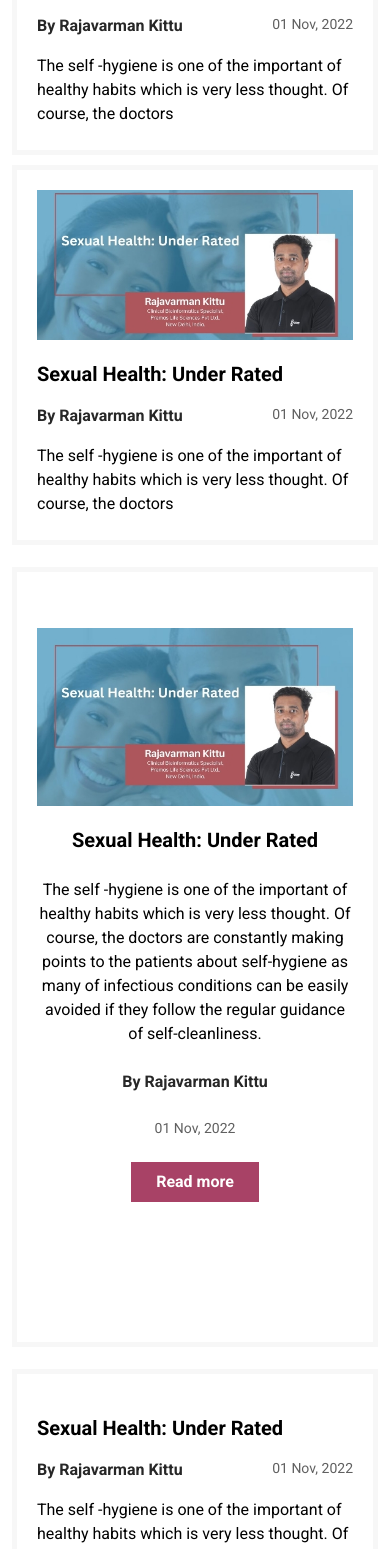
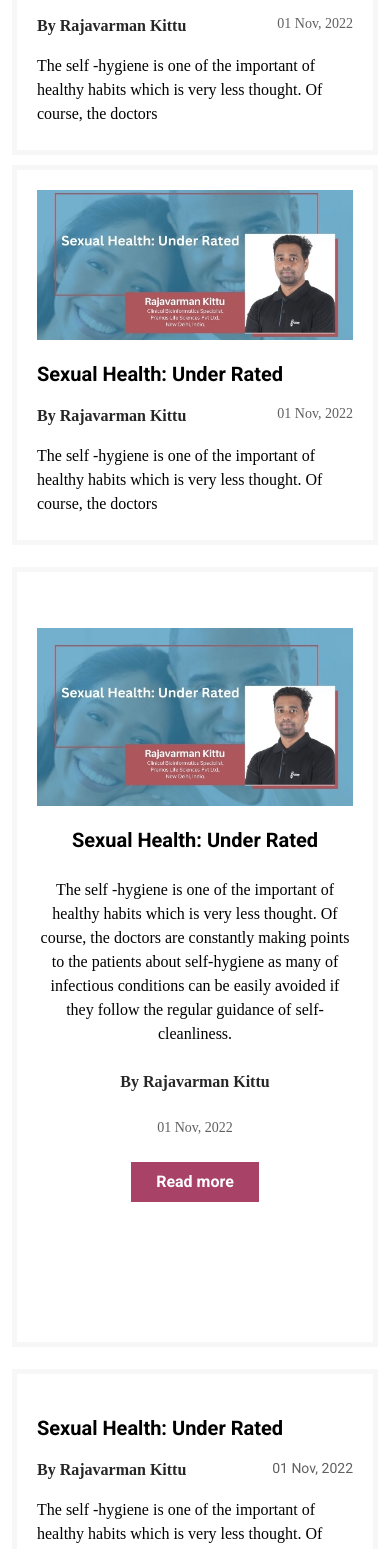
Before and after one commit to premshetty/voh, a Next.js app: page /articleandblogs in a window 390 px wide. Shown: the part 432-1981 px from the top of the page. Built offline with nearby package versions, Linux system fonts and the light colour scheme; a web font is replaced by a local one.

Commit message:
article and blogs page font changed and mobile responsive

```diff
--- a/components/articleandblogs/Cards.js
+++ b/components/articleandblogs/Cards.js
@@ -4,12 +4,12 @@ export const Card1 = () => {
         <div className={`${classes.IdeaLeaderCard2} h-[380px] md:w-[430px] p-5`}>
             <img className='h-[150px] w-full object-cover' src="/persons/banner2.jpg" alt="" />
             <div className=' flex flex-col gap-4 mt-5'>
-                <h2 className='font-bold text-xl'>Sexual Health: Under Rated</h2>
+                <h2 className='font-bold text-xl font-sans'>Sexual Health: Under Rated</h2>
                 <div className='w-full flex justify-between'>
-                    <p className='font-bold text-[#272727]'>By Rajavarman Kittu</p>
-                    <p className='text-[#606060] text-sm'>01 Nov, 2022</p>
+                    <p className='font-bold text-[#272727] font-proxima'>By Rajavarman Kittu</p>
+                    <p className='text-[#606060] text-sm font-proxima'>01 Nov, 2022</p>
                 </div>
-                <p className=''>The self -hygiene is one of the important of healthy habits which is very less thought. Of course, the doctors </p>
+                <p className='font-proxima'>The self -hygiene is one of the important of healthy habits which is very less thought. Of course, the doctors </p>
 
             </div>
         </div>
@@ -20,10 +20,10 @@ export const Card2 = () => {
         <div className={`${classes.IdeaLeaderCard2} h-[780px] md:w-[550px] py-14 px-5`}>
             <img src="/persons/banner2.jpg" alt="" />
             <div className=' flex flex-col gap-6 items-center mt-5'>
-                <h2 className='font-bold text-xl'>Sexual Health: Under Rated</h2>
-                <p className='text-center'>The self -hygiene is one of the important of healthy habits which is very less thought. Of course, the doctors are constantly making points to the patients about self-hygiene as many of infectious conditions can be easily avoided if they follow the regular guidance of self-cleanliness.</p>
-                <p className='font-bold text-[#272727]'>By Rajavarman Kittu</p>
-                <p className='text-[#606060] text-sm'>01 Nov, 2022</p>
+                <h2 className='font-bold text-xl font-sans'>Sexual Health: Under Rated</h2>
+                <p className='text-center font-proxima'>The self -hygiene is one of the important of healthy habits which is very less thought. Of course, the doctors are constantly making points to the patients about self-hygiene as many of infectious conditions can be easily avoided if they follow the regular guidance of self-cleanliness.</p>
+                <p className='font-bold text-[#272727] font-proxima'>By Rajavarman Kittu</p>
+                <p className='text-[#606060] text-sm font-proxima' >01 Nov, 2022</p>
                 <button className='h-10 w-32 bg-button_cta font-bold text-white'>Read more</button>
             </div>
         </div>
@@ -33,12 +33,12 @@ export const Card3 = () => {
     return (
         <div className={`${classes.IdeaLeaderCard2} h-[250px] md:w-[350px] p-5`}>
             <div className=' flex flex-col gap-4 mt-5'>
-                <h2 className='font-bold text-xl'>Sexual Health: Under Rated</h2>
+                <h2 className='font-bold text-xl font-sans'>Sexual Health: Under Rated</h2>
                 <div className='w-full flex justify-between'>
-                    <p className='font-bold text-[#272727]'>By Rajavarman Kittu</p>
+                    <p className='font-bold text-[#272727] font-proxima'>By Rajavarman Kittu</p>
                     <p className='text-[#606060] text-sm'>01 Nov, 2022</p>
                 </div>
-                <p className=''>The self -hygiene is one of the important of healthy habits which is very less thought. Of course, the doctors </p>
+                <p className='font-proxima'>The self -hygiene is one of the important of healthy habits which is very less thought. Of course, the doctors </p>
 
             </div>
         </div>
--- a/components/home/Navrbar2.js
+++ b/components/home/Navrbar2.js
@@ -56,8 +56,8 @@ const Navrbar2 = ({ childs }) => {
                             <ul className="absolute bg-white  py-6 px-10 w-auto whitespace-nowrap top-6 transform scale-0 group-hover:scale-100 transition duration-150 ease-in-out origin-top shadow-lg">
                                 <li className="text-sm hover:bg-slate-100 leading-8"><a className='font-[500] text-[black]' href="/idealeader">IDEA LEADER</a></li>
                                 <li className="text-sm hover:bg-slate-100 leading-8"><a className='font-[500] text-[black]' href="/brandinfocus">BRAND IN FOCUS</a></li>
+                                <li className="text-sm hover:bg-slate-100 leading-8"><a className='font-[500] text-[black]' href="/articleandblogs">ARTICLE AND BLOG</a></li>
                                 <li className="text-sm hover:bg-slate-100 leading-8"><a className='font-[500] text-[black]' href="/newsandpr">NEWS AND PR</a></li>
-                                <li className="text-sm hover:bg-slate-100 leading-8"><a className='font-[500] text-[black]' href="/articleandblogs">ARTICLE AND BLOG</a></li>
                             </ul>
 
                         </li>
@@ -119,8 +119,8 @@ const Navrbar2 = ({ childs }) => {
                                     <div className='mt-5 flex flex-col gap-3'>
                                         <a href='/idealeader' className='font-[500] text-[black] text-sm'>IDEA LEADER</a>
                                         <a href='/brandinfocus' className='font-[500] text-[black] text-sm'>BRAND IN FOCUS</a>
+                                        <a href='/articleandblogs' className='font-[500] text-[black] text-sm'>ARTICLE AND BLOG</a>
                                         <a href='/newsandpr' className='font-[500] text-[black] text-sm'>NEWS AND PR</a>
-                                        <a href='/articleandblogs' className='font-[500] text-[black] text-sm'>ARTICLE AND BLOG</a>
                                     </div>
                                 </div>
                                 <div className='min-h-[200px]'>
```
